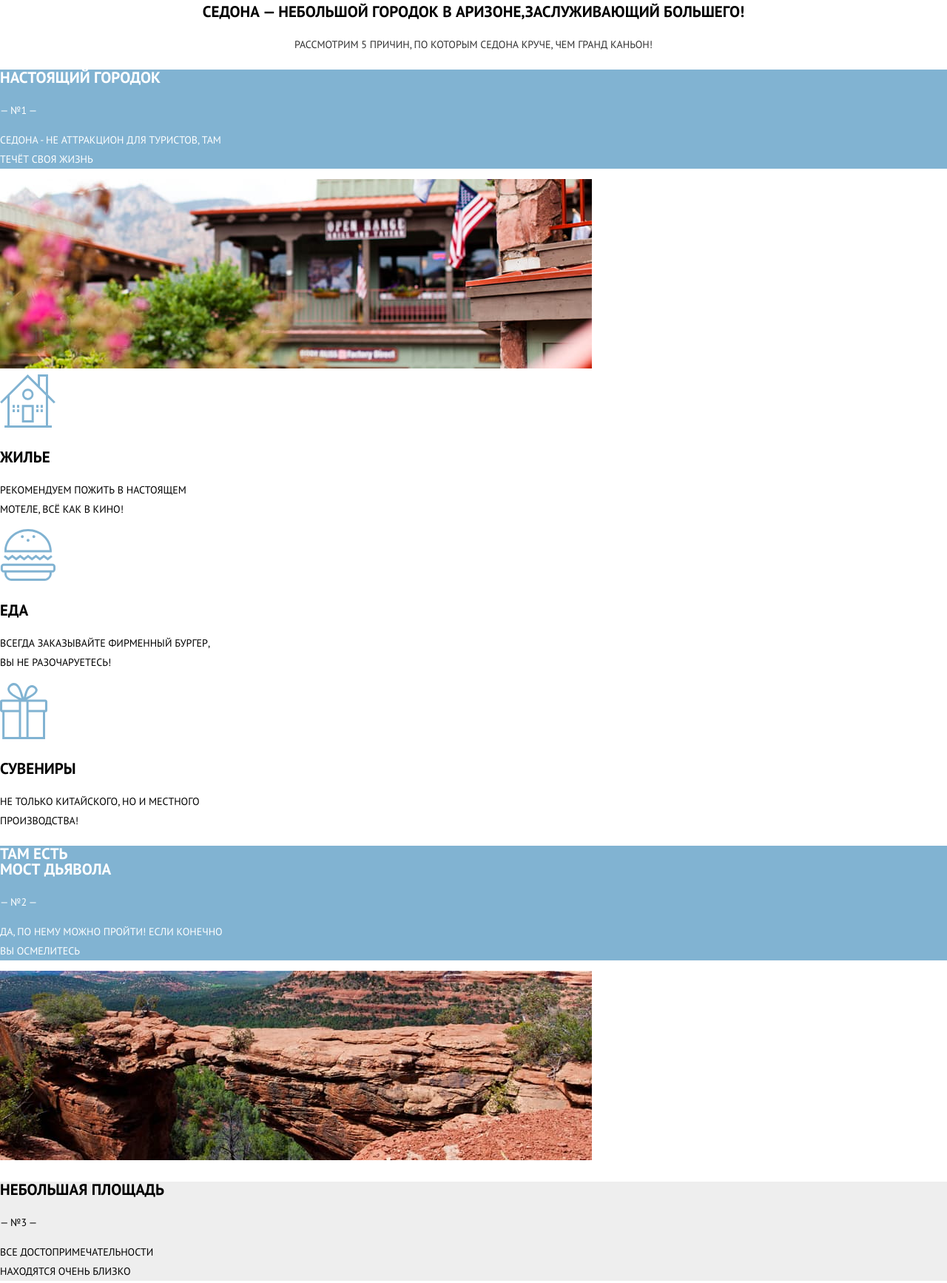
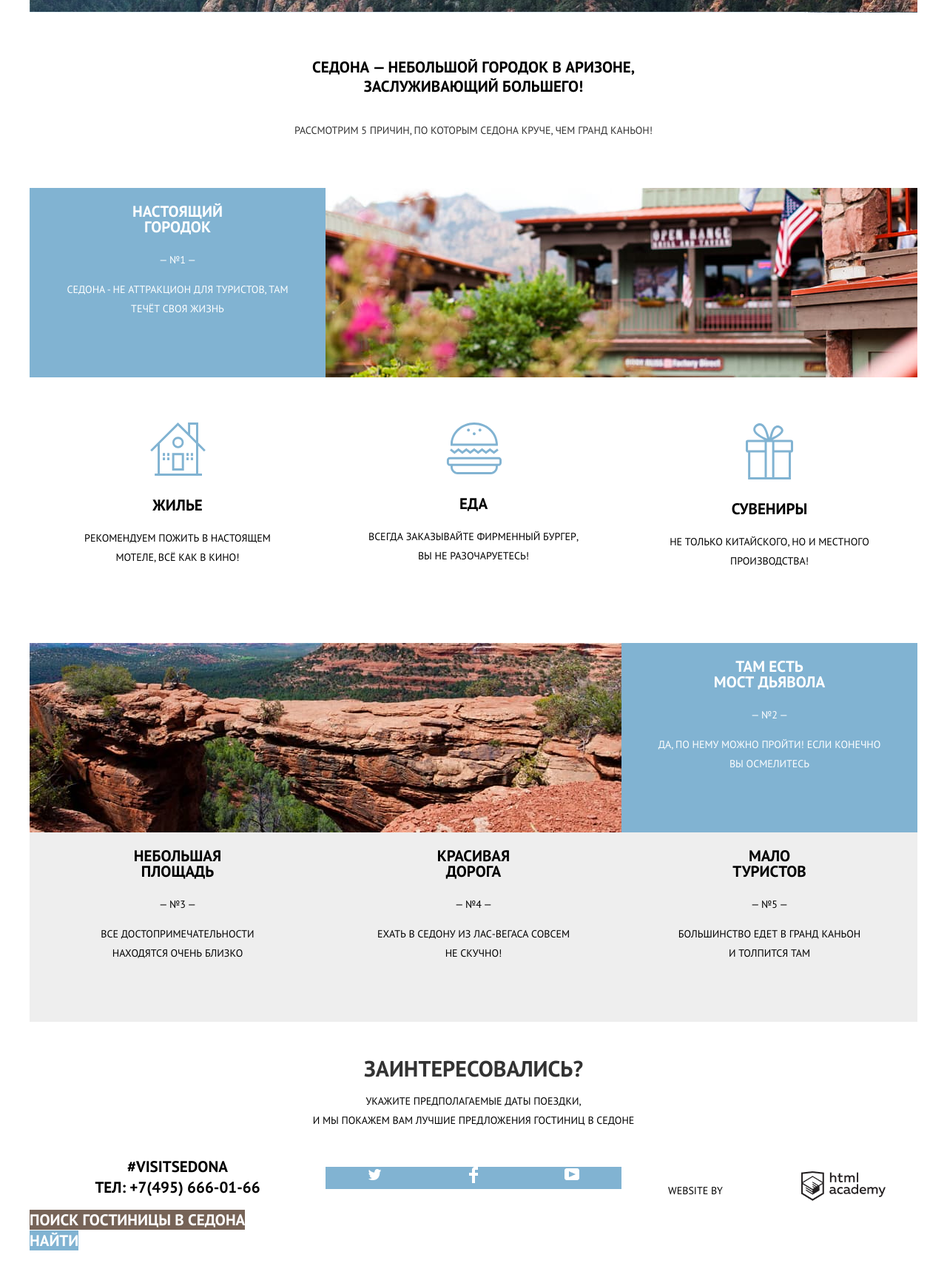
Before and after one commit to AksenovKirill/1529119-sedona-29, a plain HTML site: page index.html in a window 1280 px wide. Shown: the part 705-2439 px from the top of the page at 74% size. After the commit the page ends 2397 px from the top, so only its background shows below. Drawn offline with Linux system fonts and the light colour scheme.

Commit message:
Сетка на гридах для главной страницы
Разметил сетку главной страницы, отцетровал основное содержание, изменил классы в блоке Features для "лучшего" понимания, проверил на валидность.

```diff
--- a/css/style.css
+++ b/css/style.css
@@ -1,30 +1,31 @@
 /*Variables*/
 :root {
-  --basic-white: #FFFFFF;
+  --basic-white: #ffffff;
   --basic-black: #000000;
   --basic-lightblack: #333333;
-  --basic-blue: #81B3D2;
-  --basic-gray: #EEEEEE;
+  --basic-blue: #81b3d2;
+  --basic-gray: #eeeeee;
   --basic-brown: #766357;
   --basic-whitefooter: rgba(255, 255, 255, 0.9);
 
-  --hover-blue: #669EC0;
-  --active-blue: #5496BD;
+  --hover-blue: #669ec0;
+  --active-blue: #5496bd;
 
-  --special-gray: #F2F2F2;
-  --special-gray2: #CACACA;
+  --special-gray: #f2f2f2;
+  --special-gray2: #cacaca;
   --special-gray3: #666666;
 
+  --hover-brown: #604e43;
+  --active-brown: #503e33;
 
-  --hover-brown:  #604E43;
-  --active-brown: #503E33;
+  --active-logotip: #bdbbbc;
+  --basic-background: #888888;
+}
 
-  --active-logotip: #BDBBBC;
-}
 /* Global */
 body {
   min-width: 1200px;
-  margin: 0;
+  margin: 0 40px;
   padding: 0;
   text-transform: uppercase;
   font-family: PT Sans, Arial, sans-serif;
@@ -35,7 +36,7 @@ body {
   color: var(--basic-black);
   background-color: var(--basic-white);
   background-position: center;
-  background-repeat:no-repeat;
+  background-repeat: no-repeat;
 }
 
 a {
@@ -53,12 +54,14 @@ img {
 .features-list-block1,
 .features-list-block2,
 .features-list-block3,
+.features-list-block4,
 .contact-list,
 .social-list,
 .list-hotel {
   list-style: none;
   margin: 0;
   padding: 0;
+
 }
 
 /*Стили для li*/
@@ -72,7 +75,40 @@ img {
   font-size: 21px;
 }
 
+/* Grid */
+
+.page {
+  height: 100%;
+}
+
+.page-body {
+  min-height: 100%;
+  display: grid;
+  grid-template-rows: min-content 1fr min-content;
+  align-content: start;
+}
+
+.main-header {
+  display: grid;
+}
+
+.logo-div {
+  justify-self: center;
+
+}
 /*Main-main_navigation */
+
+.main-navigation {
+  display: grid;
+}
+
+.grid-navigation {
+  grid-template-columns: 1fr min-content;
+  width: 1200px;
+  margin: 0 auto;
+  padding-top: 15px;
+  padding-bottom: 15px;
+}
 
 .nav-link {
   font-weight: bold;
@@ -86,22 +122,29 @@ img {
 .nav-link:active {
   opacity: 0.3;
 }
+
 /*как сделать цвет для активной страницы?*/
+
+.container {
+  width: 1200px;
+  margin: 0 auto;
+  padding: 0;
+}
 
 /*Welcome*/
 
 .welcome1 {
   width: 1200px;
- height: 509px;
- left: 40px;
- top: 55px;
+  height: auto;
   background-image: url("../img/photo.jpg");
+  background-size: auto;
 }
 
 .img-welcome {
   display: block;
- margin-left: auto;
- margin-right: auto;
+  margin: 0 auto;
+  padding-top: 78px;
+  padding-bottom: 81px;
 }
 
 /*Reason*/
@@ -109,51 +152,102 @@ img {
 .reason {
   text-align: center;
 }
-
+.reason-h2 {
+  padding: 43px 365px 16px;
+}
 .reason-p {
   color: var(--basic-lightblack);
+  padding: 0px 340px 51px;
 }
 
 /*Features*/
 
-.features-item-block1 {
+.features-list-block1 {
+  display: grid;
+  grid-template-columns: 400px 1fr;
+  text-align: center;
+  height: 256px;
   background-color: var(--basic-blue);
   color: var(--basic-white);
+}
+
+.features-list-block2 {
+  display: grid;
+  grid-template-columns: 1fr 1fr 1fr;
+  text-align: center;
+  height: 256px;
+  padding: 61px 0px 42px;
+}
+
+.features-list-block3 {
+  display: grid;
+  grid-template-columns: 1fr 400px;
+  height: 256px;
+  text-align: center;
+  background-color: var(--basic-blue);
+  color: var(--basic-white);
+}
+
+.features-list-block4 {
+  display: grid;
+  grid-template-columns: 1fr 1fr 1fr;
+  text-align: center;
+  background-color: var(--basic-gray);
+  height: 256px;
 }
 
 .features-h3 {
   font-weight: bold;
   font-size: 21px;
   line-height: 21px;
-
-}
-
-.features-block2 {
-  background-color: var(--basic-white);
-}
-
-.features-item-block3 {
- background-color: var(--basic-gray);
 }
 
 /*Interest*/
-
+.div-interest {
+  display: grid;
+  grid-template-rows: 1fr 1fr;
+  text-align: center;
+}
 .button-interest {
   font-weight: bold;
   font-size: 30px;
   line-height: 24px;
   color: var(--basic-lightblack);
+  padding-top: 51px;
 }
 
 /*Footer*/
 
 .main-footer {
+  display: grid;
+  grid-template-columns: 1fr 1fr 1fr;
+  width: 1200px;
+  margin: 0 auto;
+  padding: 0;
   background-color: var(--basic-whitefooter);
+}
+.contact-list {
+  text-align: center;
+  margin-top: 23px;
+}
+.social-list {
+  display: grid;
+  grid-template-columns: 1fr 1fr 1fr;
+  width: 400px;
+  text-align: center;
+  margin-top: 36px;;
+}
+
+.footer-copyright {
+  display: grid;
+  grid-template-columns: 1fr 1fr;
+  width: 400px;
+  text-align: center;
+  margin-top: 41px;
 }
 
 .style-social {
   background-color: var(--basic-blue);
-  background-size: 100%;
 }
 
 .social-button:hover {
--- a/index.html
+++ b/index.html
@@ -1,65 +1,74 @@
 <!DOCTYPE html>
 <html class="page" lang="ru">
+
 <head>
-
-  <meta charset="UTF-8">
+  <meta charset="UTF-8" />
   <title>Добро пожаловать в г.Седона</title>
-  <link  rel="stylesheet" href="https://fonts.googleapis.com/css2?family=PT+Sans:wght@400;700&display=swap">
-  <link rel="stylesheet" href="css/normalize.css">
-  <link rel="stylesheet" href="css/style.css">
-
+  <link rel="stylesheet" href="https://fonts.googleapis.com/css2?family=PT+Sans:wght@400;700&display=swap" />
+  <link rel="stylesheet" href="css/normalize.css" />
+  <link rel="stylesheet" href="css/style.css" />
 </head>
 
 <body class="page-body">
 
   <header class="main-header">
 
-  <div class="logo">
-    <img src="img/logo-index.png" width="138" height="70" alt="Логотип">
+    <a class="logo-div">
+      <img src="img/logo-index.png" width="138" height="70" alt="Логотип" />
+    </a>
+    <nav class="main-navigation">
+      <div class="grid-navigation">
+        <ul class="site-navigation">
+          <li class="style-nav style-nav1">
+            <a class="nav-link" href="#">Информация</a>
+          </li>
+          <li class="style-nav style-nav2">
+            <a class="nav-link" href="#">Фото и видео</a>
+          </li>
+          <li class="style-nav style-nav3">
+            <a class="nav-link" href="#">Карта штата</a>
+          </li>
+          <li class="style-nav style-nav4">
+            <a class="nav-link" href="catalog.html">Гостиницы</a>
+          </li>
+        </ul>
       </div>
-
-<nav class="main-navigation">
-
-  <ul class="site-navigation">
-    <li><a class="nav-link" href="#">Информация</a></li>
-    <li><a class="nav-link" href="#">Фото и видео</a></li>
-    <li><a class="nav-link" href="#">Карта штата</a></li>
-    <li><a class="nav-link" href="catalog.html">Гостиницы</a></li>
-  </ul>
-
     </nav>
-
   </header>
 
   <main class="container">
-
     <section class="welcome">
       <div class="welcome1">
-  <img class="img-welcome" src="img/welcome.png" width="457" height="351" alt="Добро пожаловать в г.Седона">
+        <img class="img-welcome" src="img/welcome.png" width="457" height="351" alt="Добро пожаловать в г.Седона" />
       </div>
-
     </section>
 
     <section class="reason">
-  <h2 class="reason-h2">Седона — небольшой городок в Аризоне,заслуживающий большего!</h2>
-  <p class="reason-p">Рассмотрим 5 причин, по которым Седона круче, чем гранд каньон!</p>
+      <h2 class="reason-h2">
+        Седона — небольшой городок в Аризоне, <br>заслуживающий большего!
+      </h2>
+      <p class="reason-p">
+        Рассмотрим 5 причин, по которым Седона круче, чем гранд каньон!
+      </p>
     </section>
 
+    <div class="features">
+
       <section class="features-block1">
-
         <!--<h2>Преимущества Седона</h2>-->
 
         <ul class="features-list-block1">
           <li class="features-item-block1">
-    <h3 class="features-h3">Настоящий городок</h3>
+            <h3 class="features-h3">Настоящий<br> городок</h3>
             <p>— №1 —</p>
-   <p>Седона - не аттракцион для туристов, там<br>течёт своя жизнь</p>
+            <p>
+              Седона - не аттракцион для туристов, там<br />течёт своя жизнь
+            </p>
+          </li>
+          <li class="foto-features1">
+            <img src="img/true-city.jpg" width="800" height="256" alt="Настоящий городок № 1" />
           </li>
         </ul>
-
-<div class="foto-features1">
-  <img src="img/true-city.jpg" width="800" height="256" alt="Настоящий городок № 1">
-</div>
 
       </section>
 
@@ -67,65 +76,91 @@
 
         <ul class="features-list-block2">
           <li class="features-item-block2">
-      <img src="img/house.svg" width="75" height="72" alt="Домик">
+            <img src="img/house.svg" width="75" height="72" alt="Домик" />
             <h3 class="features-h3">Жилье</h3>
-    <p>Рекомендуем пожить в настоящем<br> мотеле, всё как в кино!</p>
+            <p>
+              Рекомендуем пожить в настоящем<br />
+              мотеле, всё как в кино!
+            </p>
           </li>
           <li class="features-item-block2">
-      <img src="img/burger.svg" width="75" height="70" alt="Бургер">
+            <img src="img/burger.svg" width="75" height="70" alt="Бургер" />
             <h3 class="features-h3">Еда</h3>
-    <p>Всегда заказывайте фирменный бургер,<br> вы не разочаруетесь!</p>
+            <p>
+              Всегда заказывайте фирменный бургер,<br />
+              вы не разочаруетесь!
+            </p>
           </li>
           <li class="features-item-block2">
-      <img src="img/gift.svg" width="64" height="77" alt="Подарок">
+            <img src="img/gift.svg" width="64" height="77" alt="Подарок" />
             <h3 class="features-h3">Сувениры</h3>
-    <p>Не только китайского, но и местного<br>производства!</p>
+            <p>Не только китайского, но и местного<br />производства!</p>
           </li>
         </ul>
-
-</section>
-
-<section class="features-block1">
-
-  <ul class="features-list-block1">
-    <li class="features-item-block1">
-  <h3 class="features-h3">Там есть <br> Мост дьявола</h3>
-  <p>— №2 —</p>
-  <p>Да, по нему можно пройти! Если конечно <br> вы осмелитесь</p>
-</li>
-</ul>
-
-<div class="foto-features2">
-  <img src="img/bridge-devil.jpg" width="800" height="256" alt="Мост через каньон">
-</div>
-
       </section>
 
       <section class="features-block3">
-
         <ul class="features-list-block3">
-    <li class="features-item-block3">
-      <h3 class="features-h3">Небольшая площадь</h3>
-      <p>— №3 —</p>
-      <p>Все достопримечательности <br> находятся очень близко</p>
+          <li class="foto-features2"><img src="img/bridge-devil.jpg" width="800" height="256" alt="Мост через каньон" />
           </li>
           <li class="features-item-block3">
-      <h3 class="features-h3">Красивая дорога</h3>
-      <p>— №4 —</p>
-      <p>Ехать в седону из лас-вегаса совсем <br> не скучно!</p>
-    </li>
-      <li class="features-item-block3">
-    <h3 class="features-h3">Мало туристов</h3>
-    <p>— №5 —</p>
-    <p>Большинство едет в гранд каньон <br> и толпится там</p>
+
+            <h3 class="features-h3">
+              Там есть <br />
+              Мост дьявола
+            </h3>
+            <p>— №2 —</p>
+            <p>
+              Да, по нему можно пройти! Если конечно <br />
+              вы осмелитесь
+            </p>
           </li>
         </ul>
-
       </section>
 
+      <section class="features-block4">
+
+        <ul class="features-list-block4">
+
+          <li class="features-item-block4">
+            <h3 class="features-h3">Небольшая<br>площадь</h3>
+            <p>— №3 —</p>
+            <p>
+              Все достопримечательности <br />
+              находятся очень близко
+            </p>
+          </li>
+
+          <li class="features-item-block4">
+            <h3 class="features-h3">Красивая<br>дорога</h3>
+            <p>— №4 —</p>
+            <p>
+              Ехать в седону из лас-вегаса совсем <br />
+              не скучно!
+            </p>
+          </li>
+
+          <li class="features-item-block4">
+            <h3 class="features-h3">Мало<br>туристов</h3>
+            <p>— №5 —</p>
+            <p>
+              Большинство едет в гранд каньон <br />
+              и толпится там
+            </p>
+          </li>
+        </ul>
+      </section>
+
+    </div>
+
     <section class="interest">
+      <div class="div-interest">
         <a class="button-interest" href="#">Заинтересовались?</a>
-  <p>Укажите предполагаемые даты поездки, и мы покажем вам лучшие предложения гостиниц в Седоне</p>
+        <p class="p-interest">
+          Укажите предполагаемые даты поездки,<br>и мы покажем вам лучшие
+          предложения гостиниц в Седоне
+        </p>
+      </div>
       <div class="map">
         <!-- Здесь будет карта-->
       </div>
@@ -133,11 +168,10 @@
   </main>
 
   <footer class="page-footer main-footer">
-
     <section class="footer-contact">
       <ul class="contact-list">
         <li class="contact-item">
-        <a class="button-visit" href="#">#visitsedona</a><br>
+          <a class="button-visit" href="#">#visitsedona</a><br />
           <a class="telephone" href="tel:+7495666-01-66">ТЕЛ: +7(495) 666-01-66</a>
         </li>
       </ul>
@@ -147,35 +181,36 @@
       <ul class="social-list">
         <li class="style-social">
           <a class="social-button" href="#">
-          <img src="img/twitter.png" width="17" height="15"  alt="twitter">
+            <img src="img/twitter.png" width="17" height="15" alt="twitter" />
           </a>
         </li>
         <li class="style-social">
           <a class="social-button" href="#">
-          <img src="img/fb-icon.png" width="12" height="22" alt="facebook">
+            <img src="img/fb-icon.png" width="12" height="22" alt="facebook" />
           </a>
         </li>
         <li class="style-social">
           <a class="social-button" href="#">
-          <img src="img/youtube.png" width="20" height="16" alt="youtube">
+            <img src="img/youtube.png" width="20" height="16" alt="youtube" />
           </a>
         </li>
       </ul>
     </section>
 
     <section class="footer-copyright">
-  <p>Website by</p>
+      <p class="p-copy">Website by</p>
       <div class="copyright">
         <a class="button-copyright" href="https://htmlacademy.ru/intensive/htmlcss">
-  <img src="img/logo-htmlacademy.png" width="115" height="41" alt="Логотип академии"></a>
+          <img src="img/logo-htmlacademy.png" width="115" height="41" alt="Логотип академии" /></a>
       </div>
     </section>
   </footer>
 
   <section class="modal">
-  <a class="hotel" href="#">Поиск гостиницы в Седона</a><br>
+    <a class="hotel" href="#">Поиск гостиницы в Седона</a><br />
     <!-- Здесь будет форма записи-->
     <a class="button-search" href="#">Найти</a>
   </section>
 </body>
+
 </html>
```
Lines whose indentation alone changed are shown as unchanged.
